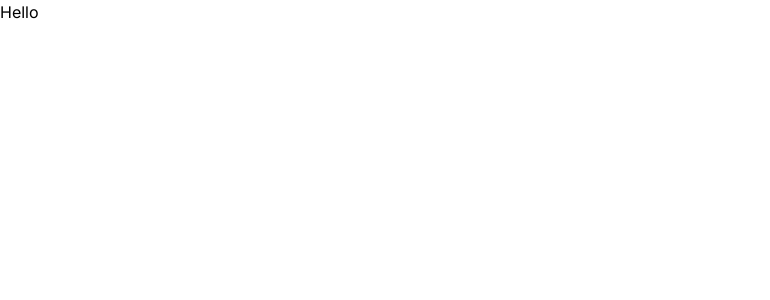
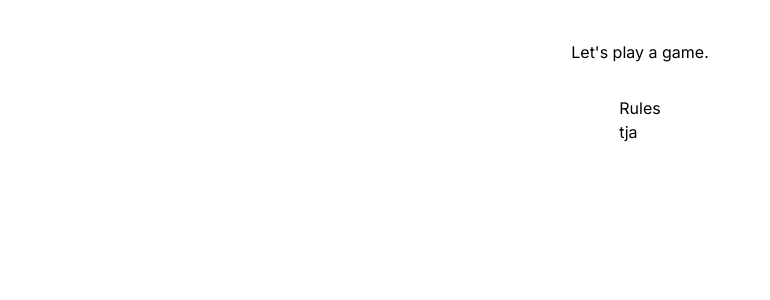
Before and after one commit to fishenchips/trivia-assignment, a Next.js app: page / in a window 1280 px wide. Shown: the top 300 px of the page, without its empty margins (0-770 px from the left). Built offline with nearby package versions, Linux system fonts and the light colour scheme.

Commit message:
create get category api call

```diff
--- a/src/app/page.tsx
+++ b/src/app/page.tsx
@@ -1,3 +1,17 @@
+import { Category } from "@/components/rules/category";
+
 export default function Home() {
-  return <main>Hello</main>;
+  return (
+    <main className="flex flex-col items-center p-10">
+      <div className="mb-8">
+        <h2>Let&apos;s play a game.</h2>
+      </div>
+      <div>
+        <h4>Rules</h4>
+        <div className="flex">
+          <Category />
+        </div>
+      </div>
+    </main>
+  );
 }
--- /dev/null
+++ b/src/components/rules/category/index.tsx
@@ -0,0 +1,3 @@
+export const Category = () => {
+  return <>tja</>;
+};
--- /dev/null
+++ b/src/queries/get-categories/index.ts
@@ -0,0 +1,2 @@
+export const getCategories = async () =>
+  (await fetch("https://opentdb.com/api_category.php")).json();
```
